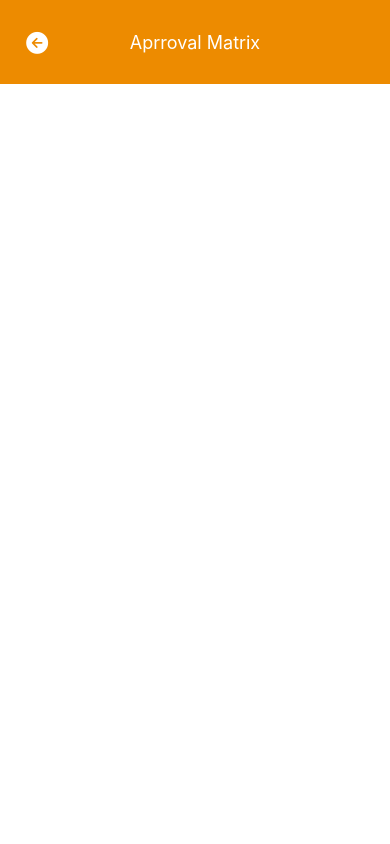
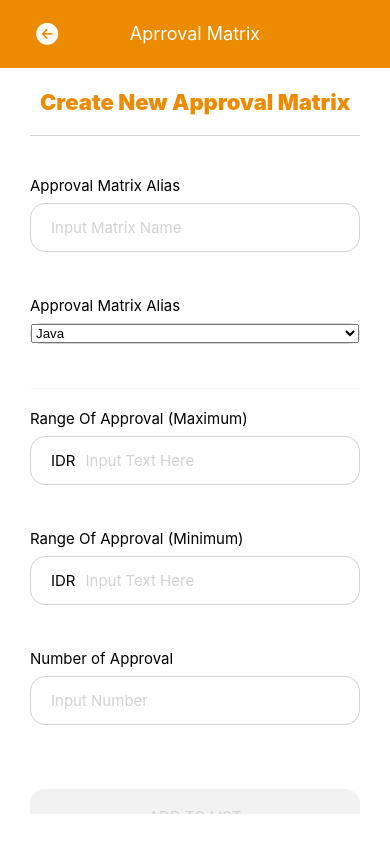
Before and after one commit to yennhiluu2112/UITest, a React Native app in the folder UITest/: screen /CreateScreen in a window 390 px wide. Built offline with nearby package versions, Linux system fonts and the light colour scheme.

Commit message:
create UI of CreateScreen

```diff
--- a/UITest/package.json
+++ b/UITest/package.json
@@ -10,10 +10,12 @@
     "lint": "eslint ."
   },
   "dependencies": {
+    "@react-native-picker/picker": "^2.4.4",
     "@react-navigation/native": "^6.0.13",
     "@react-navigation/native-stack": "^6.9.0",
     "react": "18.1.0",
     "react-native": "0.70.1",
+    "react-native-picker-select": "^8.0.4",
     "react-native-safe-area-context": "^4.3.3",
     "react-native-screens": "^3.17.0",
     "react-native-vector-icons": "^9.2.0"
--- /dev/null
+++ b/UITest/src/components/CustomButton.js
@@ -0,0 +1,31 @@
+import React from 'react'
+import { View , Text, StyleSheet, SafeAreaView, TextInput, ScrollView, TouchableOpacity} from 'react-native'
+import Color from '../utils/Color'
+const CustomButton = (props) => {
+    const {label} = props
+    return (
+        <TouchableOpacity style={styles.btnView}>
+            <Text style={styles.btnText}>{label}</Text>
+        </TouchableOpacity>
+    )
+
+}
+
+const styles = StyleSheet.create({
+    btnView:{
+        marginBottom: 10,
+        justifyContent: 'center',
+        alignItems: 'center',
+        backgroundColor: Color.light_grey,
+        borderRadius: 15
+    },
+    btnText:{
+        paddingHorizontal: 20,
+        paddingVertical: 18,
+        color: Color.branding_gray,
+        fontSize: 15,
+        fontWeight: '400'
+    }
+})
+
+export default CustomButton
--- /dev/null
+++ b/UITest/src/components/InputField.js
@@ -0,0 +1,43 @@
+import React from 'react'
+import { View , Text, StyleSheet, SafeAreaView, TextInput, ScrollView, TouchableOpacity} from 'react-native'
+import Color from '../utils/Color'
+
+const InputField = (props) => {
+    const {label, placeholder} = props
+    return (
+        <View style={styles.inputItem}>
+            <Text style={styles.label}>{label}</Text>
+            <View style={styles.inputView}>
+                <TextInput style={styles.textInput} placeholder={placeholder} placeholderTextColor={Color.branding_gray}/>
+            </View>
+        </View>
+    )
+}
+
+const styles = StyleSheet.create({
+    label:{
+        color: Color.text_black,
+        fontSize: 15,
+        fontWeight: '400'
+    },
+    inputItem:{
+        marginBottom: 44,
+    },
+    inputView:{
+        borderRadius: 15,
+        borderColor: Color.branding_gray,
+        borderWidth: 1,
+        marginTop: 8,
+        flexDirection: 'row',
+        alignItems: 'center',
+        paddingHorizontal: 20,
+
+    },
+    textInput:{
+        fontWeight: '400',
+        fontSize: 15,
+        paddingVertical: 14,
+    },
+})
+
+export default InputField
--- /dev/null
+++ b/UITest/src/components/InputRange.js
@@ -0,0 +1,52 @@
+import React from 'react'
+import { View , Text, StyleSheet, SafeAreaView, TextInput, ScrollView, TouchableOpacity} from 'react-native'
+import Color from '../utils/Color'
+
+const InputRange = (props) => {
+    const {label} = props
+    return (
+        <View style={styles.inputItem}>
+            <Text style={styles.label}>Range Of Approval ({label})</Text>
+            <View style={styles.inputView}>
+                    <Text style={styles.smallText}>IDR</Text>
+                    <TextInput style={styles.textInput} placeholder='Input Text Here' placeholderTextColor={Color.branding_gray}/>
+
+            </View>
+        </View>
+    )
+
+}
+
+const styles = StyleSheet.create({
+    label:{
+        color: Color.text_black,
+        fontSize: 15,
+        fontWeight: '400'
+    },
+    inputItem:{
+        marginBottom: 44,
+    },
+    inputView:{
+        borderRadius: 15,
+        borderColor: Color.branding_gray,
+        borderWidth: 1,
+        marginTop: 8,
+        flexDirection: 'row',
+        alignItems: 'center',
+        paddingHorizontal: 20,
+
+    },
+    smallText:{
+        marginEnd: 10,
+        color: Color.text_black,
+        fontSize: 15,
+        fontWeight: '400'
+    },
+    textInput:{
+        fontWeight: '400',
+        fontSize: 15,
+        paddingVertical: 14,
+    },
+})
+
+export default InputRange
--- a/UITest/src/components/UIHeader.js
+++ b/UITest/src/components/UIHeader.js
@@ -21,7 +21,7 @@ const UIHeader = (props) => {
 
 const styles = StyleSheet.create({
     container: {
-        flex: 10,
+        flex: 8,
         backgroundColor: Color.branding_orange,
         justifyContent: 'center',
         alignItems: 'center',
@@ -34,6 +34,7 @@ const styles = StyleSheet.create({
     },
     icon:{
         position: 'absolute',
+        padding: 10,
         left:'6.25%',
         right: '6.25%',
     }
--- a/UITest/src/screens/CreateScreen.js
+++ b/UITest/src/screens/CreateScreen.js
@@ -1,6 +1,7 @@
 import React from 'react'
-import { View , Text, StyleSheet, SafeAreaView} from 'react-native'
-import { UIHeader } from '../components'
+import { View , Text, StyleSheet, SafeAreaView, TextInput, ScrollView, TouchableOpacity} from 'react-native'
+import { Picker } from '@react-native-picker/picker'
+import { UIHeader, CustomButton, InputRange, InputField } from '../components'
 import Color from '../utils/Color'
 const CreateScreen = ({navigation}) => {
     return (
@@ -8,7 +9,36 @@ const CreateScreen = ({navigation}) => {
             <UIHeader
                 iconShow={true}
                 iconPress={()=>navigation.navigate("HomeScreen")}/>
-            <View style={styles.body}></View>
+            <View style={styles.body}>
+                <Text style={styles.title}>Create New Approval Matrix</Text>
+                <View style={styles.line}></View>
+
+                <ScrollView showsVerticalScrollIndicator={false} style={styles.scrollView}>
+                    <InputField label={'Approval Matrix Alias'} placeholder={'Input Matrix Name'}/>
+
+                    <View style={styles.inputItem}>
+                        <Text style={styles.label}>Approval Matrix Alias</Text>
+                        <View style={styles.pickerView}>
+                            <Picker>
+                                <Picker.Item label="Java" value="Java"></Picker.Item>
+                                <Picker.Item label="Java" value="Java"></Picker.Item>
+                                <Picker.Item label="Java" value="Java"></Picker.Item>
+                            </Picker>
+                        </View>
+                    </View>
+
+                    <View style={styles.line_}></View>
+                    <InputRange label={'Maximum'}/>
+                    <InputRange label={'Minimum'}/>
+
+                    <InputField label={'Number of Approval'} placeholder={'Input Number'}/>
+
+                    <View style={{marginTop: 20}}></View>
+                    <CustomButton label={'ADD TO LIST'}/>
+                    <CustomButton label={'RESET'}/>
+                </ScrollView>
+            </View>
+
 
         </SafeAreaView>
     )
@@ -19,7 +49,69 @@ const styles = StyleSheet.create({
         backgroundColor: 'white',
     },
     body:{
-        flex: 90
-    }
+        flex: 92,
+        paddingHorizontal: 30,
+    },
+    title:{
+        fontWeight: '900',
+        fontSize: 22,
+        color: Color.branding_orange,
+        textAlign: 'center',
+        marginTop: 21,
+
+    },
+    line:{
+        width: '100%',
+        height: 1,
+        backgroundColor: Color.branding_gray,
+        marginTop: 20,
+        marginBottom: 40,
+    },
+    scrollView:{
+        marginBottom: 30,
+
+    },
+    label:{
+        color: Color.text_black,
+        fontSize: 15,
+        fontWeight: '400'
+    },
+    inputItem:{
+        marginBottom: 44,
+    },
+    inputView:{
+        borderRadius: 15,
+        borderColor: Color.branding_gray,
+        borderWidth: 1,
+        marginTop: 8,
+        flexDirection: 'row',
+        alignItems: 'center',
+        paddingHorizontal: 20,
+
+    },
+    textInput:{
+        fontWeight: '400',
+        fontSize: 15,
+        paddingVertical: 14,
+    },
+    pickerView:{
+        borderRadius: 15,
+        borderColor: Color.branding_gray,
+        borderWidth: 1,
+        marginTop: 8
+    },
+    line_:{
+        width: '100%',
+        height: 1,
+        backgroundColor: '#F4F5F7',
+        marginBottom: 20,
+    },
+    smallText:{
+        marginEnd: 10,
+        color: Color.text_black,
+        fontSize: 15,
+        fontWeight: '400'
+    },
+
 })
 export default CreateScreen
--- a/UITest/src/screens/HomeScreen.js
+++ b/UITest/src/screens/HomeScreen.js
@@ -33,7 +33,7 @@ const styles = StyleSheet.create({
         backgroundColor: Color.branding_orange,
     },
     bodyContainer:{
-        flex: 88,
+        flex: 92,
         backgroundColor: Color.branding_orange
     },
     body:{
--- a/UITest/src/utils/Color.js
+++ b/UITest/src/utils/Color.js
@@ -2,5 +2,6 @@ export default {
   branding_orange: '#ED8B00',
   branding_gray: '#D1D2D4',
   text_black: '#000000',
-  branding_blue: '#171C8F'
+  branding_blue: '#171C8F',
+  light_grey: '#F3F2F2'
 }
```
Also changed, not shown: UITest/src/components/index.js (+7 -1 lines), 2 other files (tests, documents, lock files or other folders).
